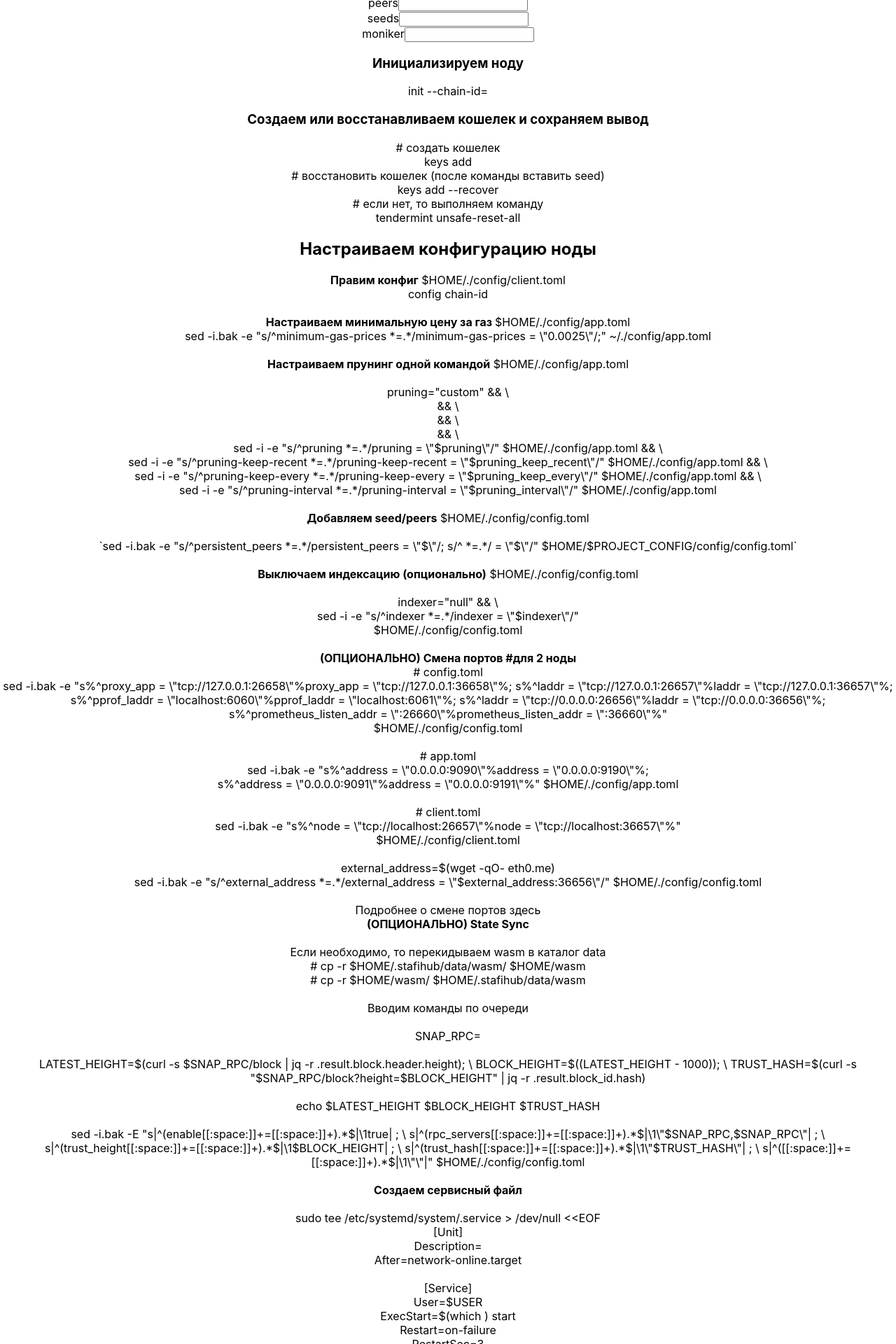
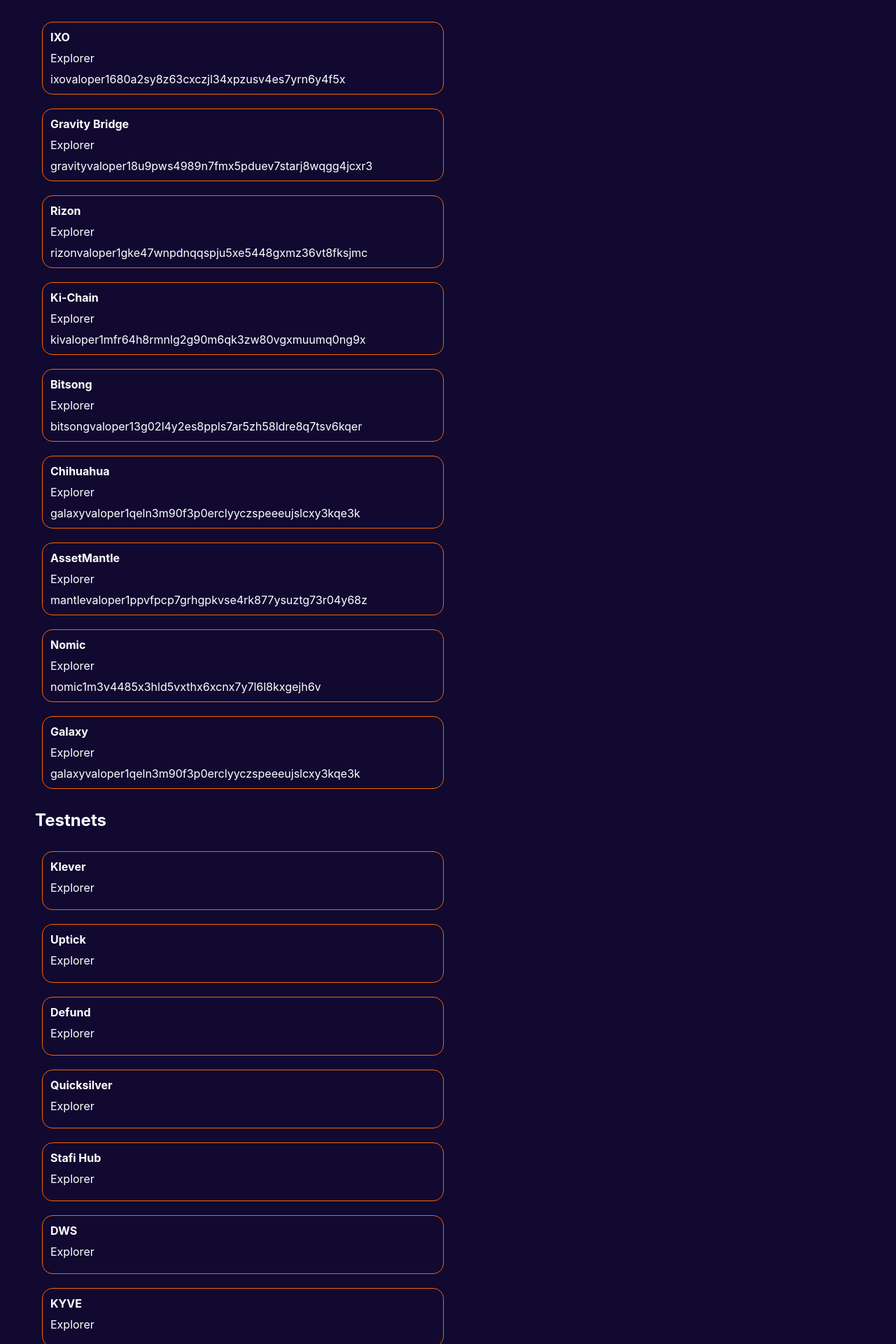
Before and after one commit to NeverwinterNights/valid, a React (Create React App) app: page / in a window 1280 px wide. Shown: the part 160-2080 px from the top of the page at 70% size. Built offline with nearby package versions, Linux system fonts and the light colour scheme.

Commit message:
done main

```diff
--- a/src/App.css
+++ b/src/App.css
@@ -1,38 +1,6 @@
 .App {
-  text-align: center;
+  color: white;
+  margin: 0 auto;
+  background-color: #110930;
+  padding: 50px;
 }
-
-.App-logo {
-  height: 40vmin;
-  pointer-events: none;
-}
-
-@media (prefers-reduced-motion: no-preference) {
-  .App-logo {
-    animation: App-logo-spin infinite 20s linear;
-  }
-}
-
-.App-header {
-  background-color: #282c34;
-  min-height: 100vh;
-  display: flex;
-  flex-direction: column;
-  align-items: center;
-  justify-content: center;
-  font-size: calc(10px + 2vmin);
-  color: white;
-}
-
-.App-link {
-  color: #61dafb;
-}
-
-@keyframes App-logo-spin {
-  from {
-    transform: rotate(0deg);
-  }
-  to {
-    transform: rotate(360deg);
-  }
-}
--- a/src/App.tsx
+++ b/src/App.tsx
@@ -1,11 +1,12 @@
 import React from 'react';
 import './App.css';
-import {Optimaized} from "./Optimazed";
+import {Main} from "./components/main/Main";
 
 function App() {
     return (
         <div className="App">
-            <Optimaized/>
+            <Main/>
+            {/*<Optimaized/>*/}
         </div>
     );
 }
--- /dev/null
+++ b/src/components/main/Main.module.css
@@ -0,0 +1,29 @@
+.wrapper {
+    display: flex;
+    flex-wrap: wrap;
+    flex-direction: row;
+    width: 100%;
+    align-content: space-between;
+}
+
+
+.block {
+    margin: 10px;
+    min-width: 550px;
+    border-radius: 15px;
+    border: 1px solid #fa6400;
+    text-decoration: none;
+    padding: 11px;
+    display: flex;
+    flex-direction: column;
+    align-items: flex-start;
+}
+
+.title {
+    font-weight: bold;
+    margin-bottom: 10px;
+}
+
+.link {
+    margin-bottom: 10px;
+}
--- /dev/null
+++ b/src/components/main/Main.tsx
@@ -0,0 +1,98 @@
+import React from 'react';
+import style from './Main.module.css';
+
+export const Main = React.memo(() => {
+    return (
+        <>
+            <h1>79anvi</h1>
+            <h2>Stake now with me!</h2>
+            <div className={style.wrapper}>
+                <div className={style.block}>
+                    <div className={style.title}>IXO</div>
+                    <div className={style.link}>Explorer</div>
+                    <div className={style.hash}>ixovaloper1680a2sy8z63cxczjl34xpzusv4es7yrn6y4f5x</div>
+                </div>
+                <div className={style.block}>
+                    <div className={style.title}>Gravity Bridge</div>
+                    <div className={style.link}>Explorer</div>
+                    <div className={style.hash}>gravityvaloper18u9pws4989n7fmx5pduev7starj8wqgg4jcxr3</div>
+                </div>
+                <div className={style.block}>
+                    <div className={style.title}>Rizon</div>
+                    <div className={style.link}>Explorer</div>
+                    <div className={style.hash}>rizonvaloper1gke47wnpdnqqspju5xe5448gxmz36vt8fksjmc</div>
+                </div>
+                <div className={style.block}>
+                    <div className={style.title}>Ki-Chain</div>
+                    <div className={style.link}>Explorer</div>
+                    <div className={style.hash}>kivaloper1mfr64h8rmnlg2g90m6qk3zw80vgxmuumq0ng9x</div>
+                </div>
+                <div className={style.block}>
+                    <div className={style.title}>Bitsong</div>
+                    <div className={style.link}>Explorer</div>
+                    <div className={style.hash}>bitsongvaloper13g02l4y2es8ppls7ar5zh58ldre8q7tsv6kqer</div>
+                </div>
+                <div className={style.block}>
+                    <div className={style.title}>Chihuahua</div>
+                    <div className={style.link}>Explorer</div>
+                    <div className={style.hash}>galaxyvaloper1qeln3m90f3p0erclyyczspeeeujslcxy3kqe3k</div>
+                </div>
+                <div className={style.block}>
+                    <div className={style.title}>AssetMantle</div>
+                    <div className={style.link}>Explorer</div>
+                    <div className={style.hash}>mantlevaloper1ppvfpcp7grhgpkvse4rk877ysuztg73r04y68z</div>
+                </div>
+                <div className={style.block}>
+                    <div className={style.title}>Nomic</div>
+                    <div className={style.link}>Explorer</div>
+                    <div className={style.hash}>nomic1m3v4485x3hld5vxthx6xcnx7y7l6l8kxgejh6v</div>
+                </div>
+                <div className={style.block}>
+                    <div className={style.title}>Galaxy</div>
+                    <div className={style.link}>Explorer</div>
+                    <div className={style.hash}>galaxyvaloper1qeln3m90f3p0erclyyczspeeeujslcxy3kqe3k</div>
+                </div>
+            </div>
+            <h2>Testnets</h2>
+            <div className={style.wrapper}>
+                <div className={style.block}>
+                    <div className={style.title}>Klever</div>
+                    <div className={style.link}>Explorer</div>
+                </div>
+                <div className={style.block}>
+                    <div className={style.title}>Uptick</div>
+                    <div className={style.link}>Explorer</div>
+                </div>
+                <div className={style.block}>
+                    <div className={style.title}>Defund</div>
+                    <div className={style.link}>Explorer</div>
+                </div>
+                <div className={style.block}>
+                    <div className={style.title}>Quicksilver</div>
+                    <div className={style.link}>Explorer</div>
+                </div>
+                <div className={style.block}>
+                    <div className={style.title}>Stafi Hub</div>
+                    <div className={style.link}>Explorer</div>
+                </div>
+                <div className={style.block}>
+                    <div className={style.title}>DWS</div>
+                    <div className={style.link}>Explorer</div>
+                </div>
+                <div className={style.block}>
+                    <div className={style.title}>KYVE</div>
+                    <div className={style.link}>Explorer</div>
+                </div>
+                <div className={style.block}>
+                    <div className={style.title}>ANOTHER1</div>
+                    <div className={style.link}>Explorer</div>
+                </div>
+                <div className={style.block}>
+                    <div className={style.title}>And other</div>
+                    <div className={style.link}>Kira, Massa, Meson, Minima, Aptos, Subspace, Humanode</div>
+                </div>
+
+            </div>
+        </>
+    );
+});
--- a/src/Optimazed.tsx
+++ b/src/components/optimazed/Optimazed.tsx
@@ -13,7 +13,7 @@
     pruning1: string
     pruning2: string
     pruning3: string
-    moniker: string
+    // moniker: string
 }
 
 export const Optimaized = React.memo(() => {
@@ -30,7 +30,7 @@
     }
 
     return (
-        <>
+        <div>
             <div className={"row"}>
                 <span>ИМЯ_КОМАНДНОГО_ФАЙЛА</span>
                 <input name="defundd" onChange={inputHandler} value={state.defundd}/>
@@ -73,10 +73,10 @@
                 <span>seeds</span>
                 <input name="seeds" onChange={inputHandler} value={state.seeds}/>
             </div>
-            <div className={"row"}>
-                <span>moniker</span>
-                <input name="moniker" onChange={inputHandler} value={state.moniker}/>
-            </div>
+            {/*<div className={"row"}>*/}
+            {/*    <span>moniker</span>*/}
+            {/*    <input name="moniker" onChange={inputHandler} value={state.moniker}/>*/}
+            {/*</div>*/}
             <div className={"result"}>
                 <h3>Инициализируем ноду {state.name}</h3>
                 <div>{state.defundd} init {state.name} --chain-id={state.network}</div>
@@ -128,55 +128,7 @@
                 <div>sed -i -e "s/^indexer *=.*/indexer = \"$indexer\"/"</div>
                 <div>$HOME/.{state.defund}/config/config.toml</div>
                 <br/>
-                <div><strong>(ОПЦИОНАЛЬНО) Смена портов #для 2 ноды</strong></div>
-                <div># config.toml</div>
-                <div>sed -i.bak -e "s%^proxy_app = \"tcp://127.0.0.1:26658\"%proxy_app = \"tcp://127.0.0.1:36658\"%;
-                    s%^laddr = \"tcp://127.0.0.1:26657\"%laddr = \"tcp://127.0.0.1:36657\"%; s%^pprof_laddr =
-                    \"localhost:6060\"%pprof_laddr = \"localhost:6061\"%; s%^laddr = \"tcp://0.0.0.0:26656\"%laddr =
-                    \"tcp://0.0.0.0:36656\"%; s%^prometheus_listen_addr = \":26660\"%prometheus_listen_addr =
-                    \":36660\"%"
-                </div>
-                <div>$HOME/.{state.defund}/config/config.toml</div>
-                <br/>
-                <div># app.toml</div>
-                <div>sed -i.bak -e "s%^address = \"0.0.0.0:9090\"%address = \"0.0.0.0:9190\"%;</div>
-                <div>s%^address = \"0.0.0.0:9091\"%address = \"0.0.0.0:9191\"%" $HOME/.{state.defund}/config/app.toml
-                </div>
-                <br/>
-                <div># client.toml</div>
-                <div>sed -i.bak -e "s%^node = \"tcp://localhost:26657\"%node = \"tcp://localhost:36657\"%"</div>
-                <div>$HOME/.{state.defund}/config/client.toml</div>
-                <br/>
-                <div>external_address=$(wget -qO- eth0.me)</div>
-                <div>sed -i.bak -e "s/^external_address *=.*/external_address = \"$external_address:36656\"/"
-                    $HOME/.{state.defund}/config/config.toml
-                </div>
-                <br/>
-                <div>Подробнее о смене портов здесь</div>
-                <div><strong>(ОПЦИОНАЛЬНО) State Sync</strong></div>
-                <br/>
-                <div>Если необходимо, то перекидываем wasm в каталог data</div>
-                <div># cp -r $HOME/.stafihub/data/wasm/ $HOME/wasm</div>
-                <div># cp -r $HOME/wasm/ $HOME/.stafihub/data/wasm</div>
-                <br/>
-                <div>Вводим команды по очереди</div>
-                <br/>
-                <div>SNAP_RPC=</div>
-                <br/>
-                <div>LATEST_HEIGHT=$(curl -s $SNAP_RPC/block | jq -r .result.block.header.height); \
-                    BLOCK_HEIGHT=$((LATEST_HEIGHT - 1000)); \
-                    TRUST_HASH=$(curl -s "$SNAP_RPC/block?height=$BLOCK_HEIGHT" | jq -r .result.block_id.hash)
-                </div>
-                <br/>
-                <div>echo $LATEST_HEIGHT $BLOCK_HEIGHT $TRUST_HASH</div>
-                <br/>
-                <div>sed -i.bak -E "s|^(enable[[:space:]]+=[[:space:]]+).*$|\1true| ; \
-                    s|^(rpc_servers[[:space:]]+=[[:space:]]+).*$|\1\"$SNAP_RPC,$SNAP_RPC\"| ; \
-                    s|^(trust_height[[:space:]]+=[[:space:]]+).*$|\1$BLOCK_HEIGHT| ; \
-                    s|^(trust_hash[[:space:]]+=[[:space:]]+).*$|\1\"$TRUST_HASH\"| ; \
-                    s|^({state.seeds}[[:space:]]+=[[:space:]]+).*$|\1\"\"|" $HOME/.{state.defund}/config/config.toml
-                </div>
-                <br/>
+
                 <div><strong>Создаем сервисный файл</strong></div>
                 <br/>
                 <div>sudo tee /etc/systemd/system/{state.defundd}.service {'> /dev/null <<EOF'}</div>
@@ -209,7 +161,7 @@
                 <div>--min-self-delegation="1000000" \</div>
                 <div>--amount=10000000{state.ufetf} \</div>
                 <div>--pubkey $({state.defundd} tendermint show-validator) \</div>
-                <div>--moniker {state.moniker} \</div>
+                <div>--moniker {state.name} \</div>
                 <div>--from={state.wallet} \</div>
                 <div>--gas="auto" \</div>
                 <div>--fees 500{state.ufetf}</div>
@@ -247,7 +199,7 @@
                 <br/>
                 <div>{state.defundd} query staking validator {' <defundvaloper1ms...> N'}</div>
                 <div>{state.defundd} query staking validators N --limit 1000000 -o json | jq '.validators[] |
-                    select(.description.moniker=={state.moniker} )' | jq
+                    select(.description.moniker=={state.name} )' | jq
                 </div>
                 <h3>Собрать комиссионные + реварды</h3>
                 <br/>
@@ -304,9 +256,9 @@
                 <br/>
                 <div>{state.defundd} q staking validators -oj N --limit=3000 | jq '.validators[] |
                     select(.status=="BOND_STATUS_BONDED")' | jq -r '(.tokens|tonumber/pow(10; 6)|floor|tostring) + " \t
-                    " + .description.{state.moniker}' | sort -gr | nl
+                    " + .description.{state.name}' | sort -gr | nl
                 </div>
             </div>
-        </>
+        </div>
     );
 });
```
